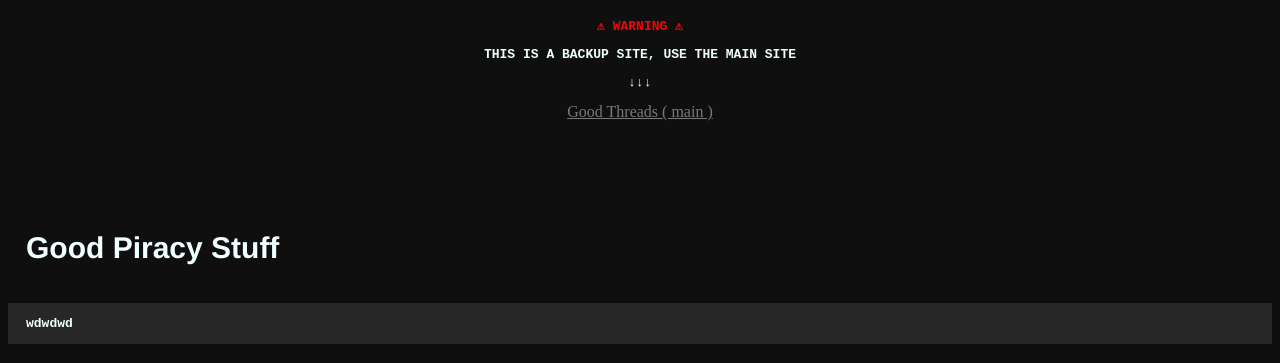
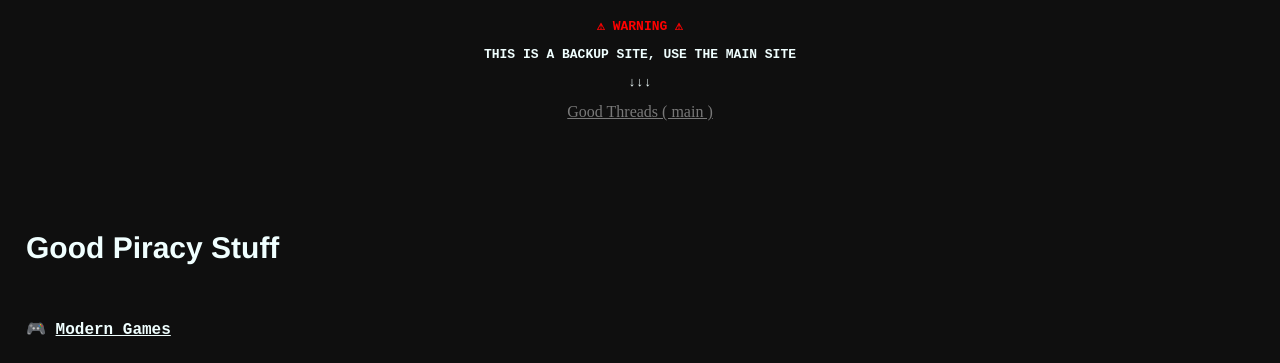
Before and after one commit to ktehllama/GOOD-BACK-UP, a plain HTML site: page index.html in a window 1280 px wide. Both pictures are taken after a click on the button "Good Piracy Stuff". Shown: the part 486-849 px from the top of the page. Drawn offline with Linux system fonts and the light colour scheme.

Commit message:
trying here

```diff
--- a/index.html
+++ b/index.html
@@ -38,7 +38,7 @@
 
     <button type="button" class="collapsible"><h1>Good Piracy Stuff</h1></button>
     <div class="content">
-        <p>wdwdwd</p>
+        <p class="biggerp">🎮 <u>Modern Games</u></p>
     </div>
     <script>
         var coll = document.getElementsByClassName("collapsible");
--- a/style.css
+++ b/style.css
@@ -3,7 +3,7 @@ background-color: rgb(15, 15, 15);
 }
 
 
-h1,h{
+h1,h2{
     color: azure;
     font-family: 'Franklin Gothic Medium', 'Arial Narrow', Arial, sans-serif;
     font-weight: bolder;
@@ -17,6 +17,11 @@ h3,p{
     color: azure;
     font-family: monospace;
     font-weight: bolder;
+}
+
+.biggerp{
+    font-family:monospace;
+    font-size: large;
 }
 
 .warn{
@@ -52,5 +57,4 @@ h3,p{
     padding: 0 18px;
     display: none;
     overflow: hidden;
-    background-color: #272727;
   }
```
